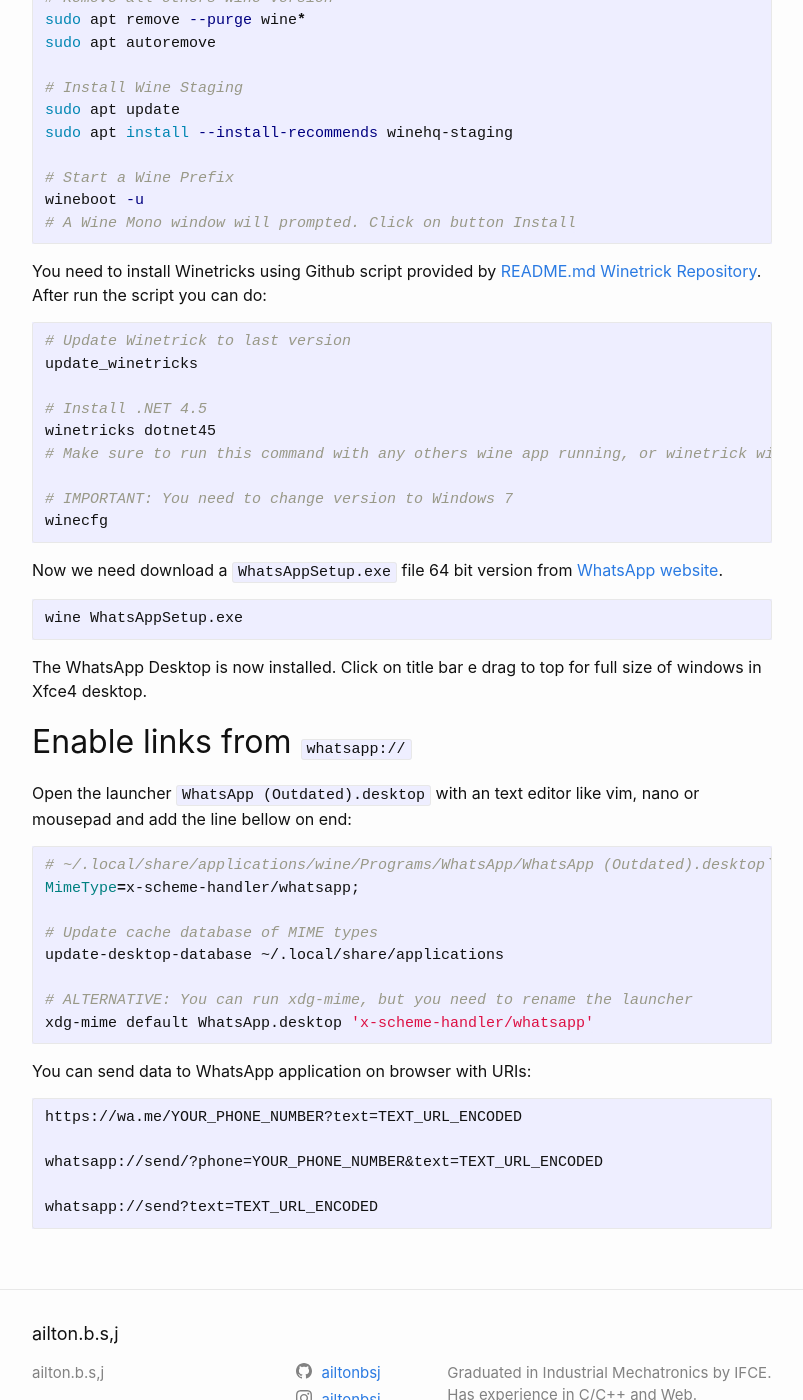
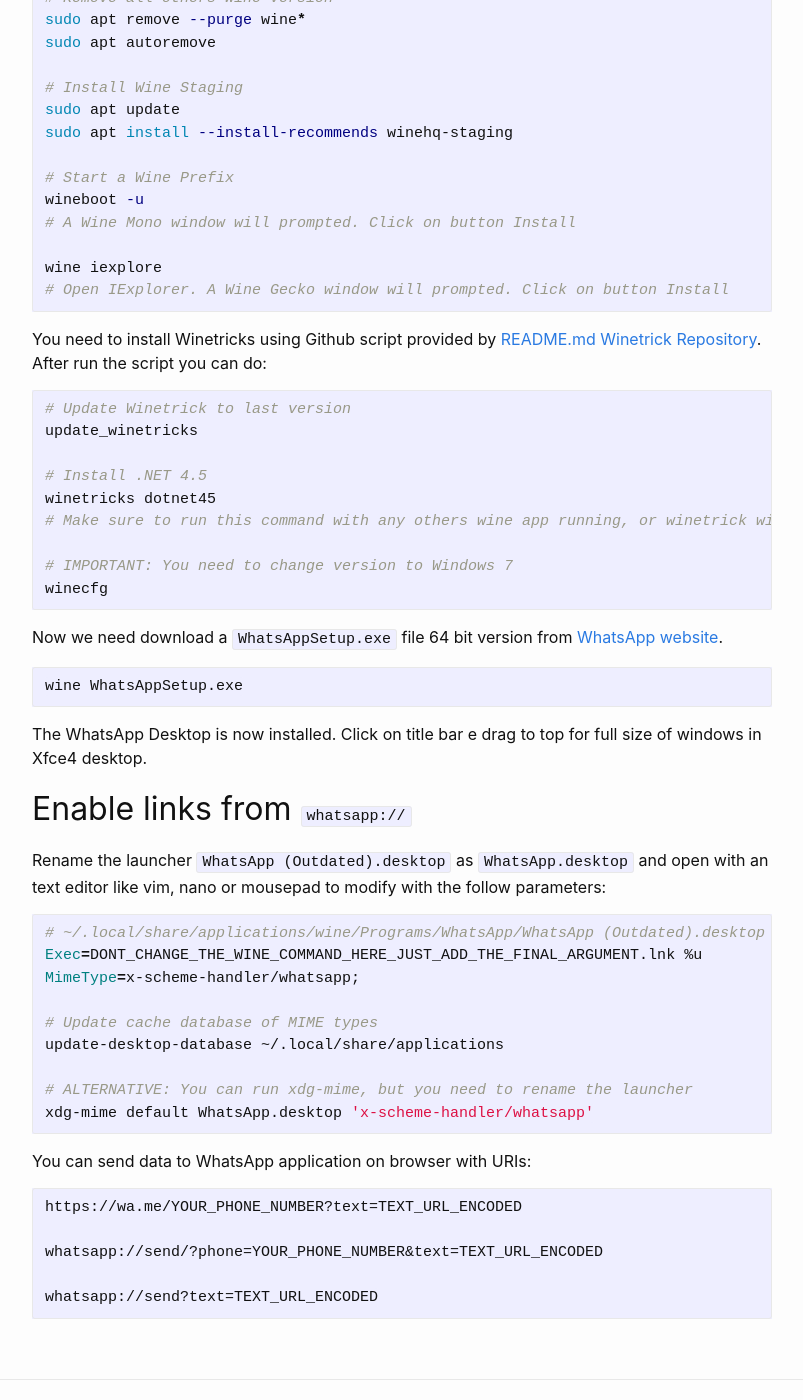
Before and after one commit to ailtonbsj/ailtonbsj.github.io, a Jekyll site: the page built from _posts/2023-05-02-installing-whatsapp-desktop-official-on-linux.md, in a window 1280 px wide and 1400 px high, scrolled down 566 px. Shown: the whole window, without its empty margins (238-1041 px from the left). Built offline with Jekyll 4.4.1, drawn with Linux system fonts in a browser that asks for light colours; comment, search, counter and statistics services are not loaded.

Commit message:
Fix tutorial

````diff
--- a/_posts/2023-05-02-installing-whatsapp-desktop-official-on-linux.md
+++ b/_posts/2023-05-02-installing-whatsapp-desktop-official-on-linux.md
@@ -30,6 +30,9 @@ sudo apt install --install-recommends winehq-staging
 # Start a Wine Prefix
 wineboot -u
 # A Wine Mono window will prompted. Click on button Install
+
+wine iexplore
+# Open IExplorer. A Wine Gecko window will prompted. Click on button Install
 ```
 
 You need to install Winetricks using Github script provided by [README.md Winetrick Repository](https://github.com/Winetricks/winetricks). After run the script you can do:
@@ -56,10 +59,11 @@ The WhatsApp Desktop is now installed. Click on title bar e drag to top for full
 
 ## Enable links from `whatsapp://`
 
-Open the launcher `WhatsApp (Outdated).desktop` with an text editor like vim, nano or mousepad and add the line bellow on end:
+Rename the launcher `WhatsApp (Outdated).desktop` as `WhatsApp.desktop` and open with an text editor like vim, nano or mousepad to modify with the follow parameters:
 
 ```bash
-# ~/.local/share/applications/wine/Programs/WhatsApp/WhatsApp (Outdated).desktop`
+# ~/.local/share/applications/wine/Programs/WhatsApp/WhatsApp (Outdated).desktop
+Exec=DONT_CHANGE_THE_WINE_COMMAND_HERE_JUST_ADD_THE_FINAL_ARGUMENT.lnk %u
 MimeType=x-scheme-handler/whatsapp;
 
 # Update cache database of MIME types
````
